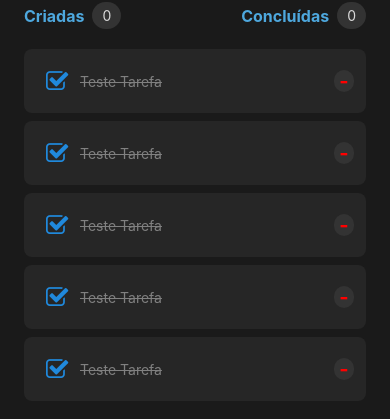
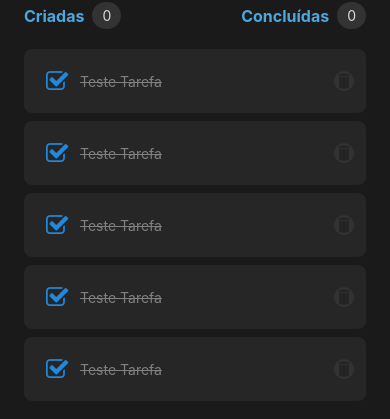
Before and after one commit to Marcelorpc/RocketSeat-ReactNative-ToDoApp, a React Native app: screen / in a window 390 px wide. Shown: the part 249-668 px from the top of the page. Built offline with nearby package versions, Linux system fonts and the light colour scheme.

Commit message:
change delete text to icon

```diff
--- a/src/components/Tasks/index.tsx
+++ b/src/components/Tasks/index.tsx
@@ -1,6 +1,6 @@
 import { Text, TouchableOpacity, View } from "react-native"
 import { styles } from "./styles"
-import { CheckBox } from '@rneui/themed'
+import { CheckBox, Icon } from '@rneui/themed'
 import { useState } from "react"
 
 export function Tasks(){
@@ -29,8 +29,12 @@ export function Tasks(){
         </Text>
       </View>
 
-      <TouchableOpacity style={styles.button}>
-        <Text style={styles.buttonText}>-</Text>
+      <TouchableOpacity style={styles.button} activeOpacity={0.8}>
+        <Icon
+          size={20}
+          iconStyle={styles.trashIcon}
+          name="delete"
+        />
       </TouchableOpacity>
     </View>
   )
```
